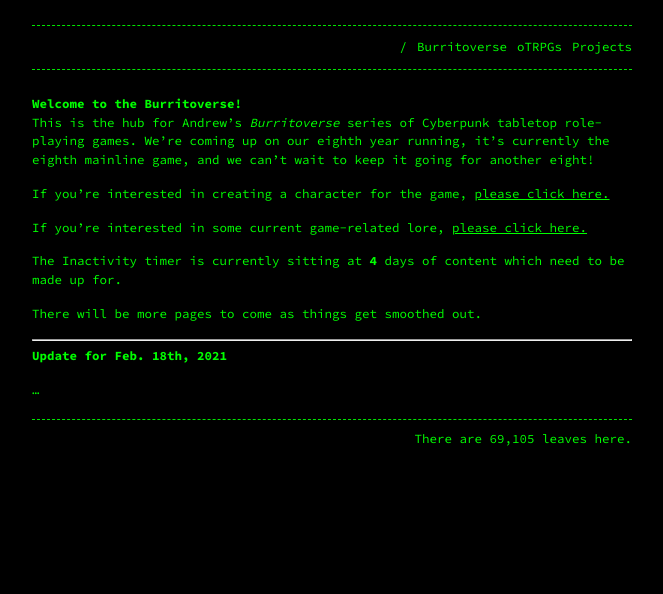
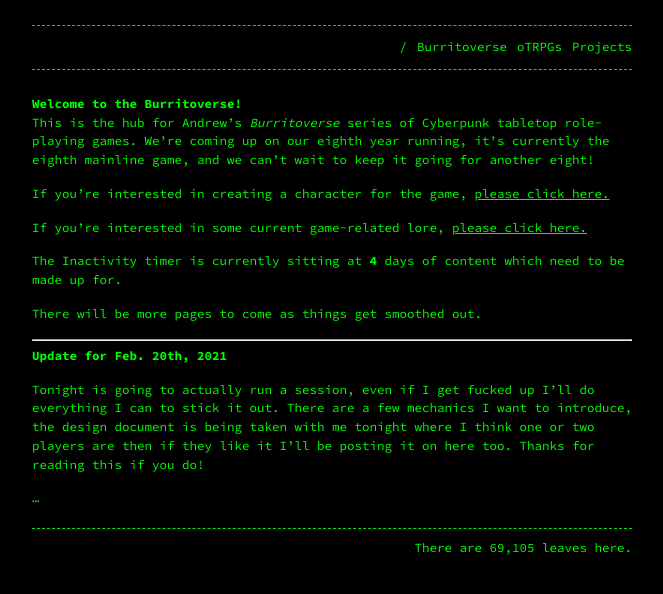
Before and after one commit to Terwilliger69105/69105.github.io, a Jekyll site: the page built from burritoverse.md, in a window 1280 px wide. Shown: the top 594 px of the page, without its empty margins (308-971 px from the left). Built offline with Jekyll 4.4.1, drawn with Linux system fonts in a browser that asks for light colours; our own code applies the rules of GitHub Pages for plain Markdown files.

Commit message:
Update burritoverse.md

```diff
--- a/burritoverse.md
+++ b/burritoverse.md
@@ -17,6 +17,8 @@ There will be more pages to come as things get smoothed out.
 
 ---
 
-**Update for Feb. 18th, 2021**
+**Update for Feb. 20th, 2021**
+
+Tonight is going to actually run a session, even if I get fucked up I'll do everything I can to stick it out. There are a few mechanics I want to introduce, the design document is being taken with me tonight where I think one or two players are then if they like it I'll be posting it on here too. Thanks for reading this if you do!
 
 ...
```
